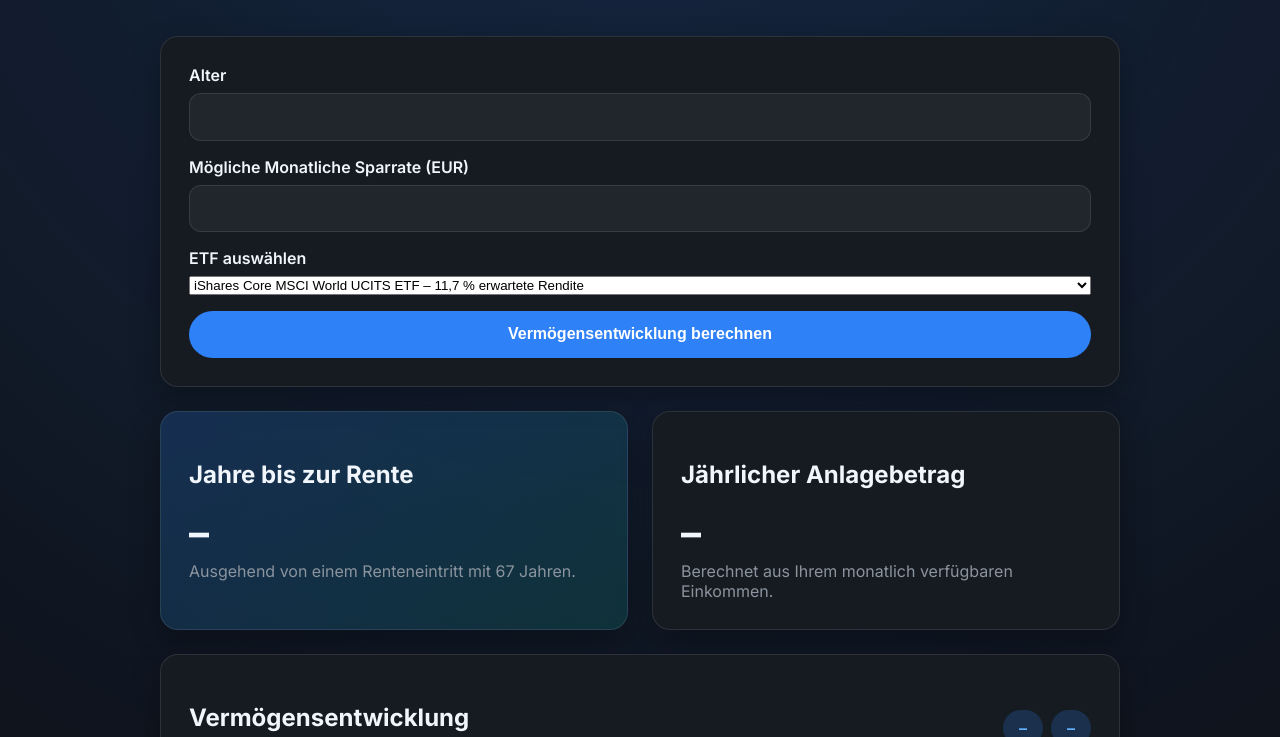
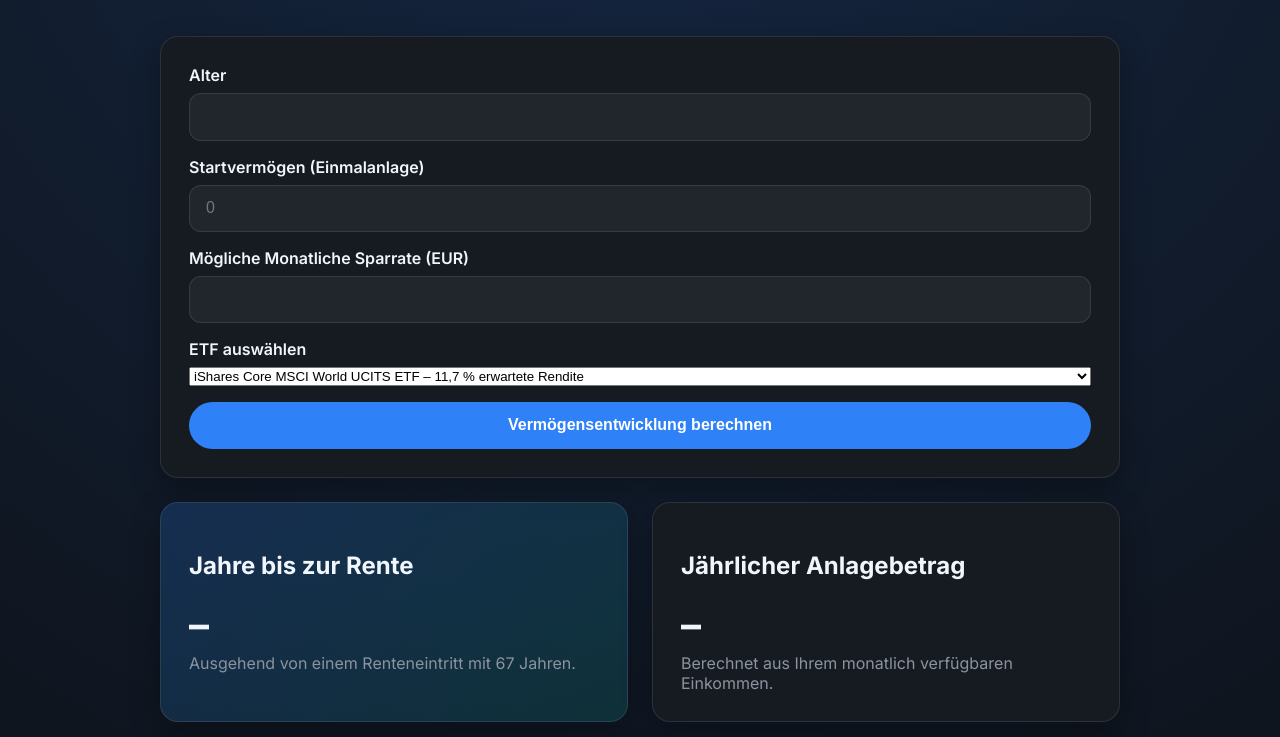
Before and after one commit to magnus-hg/finanzresilienz, a Flask app: page / in a window 1280 px wide. Shown: the part 283-1020 px from the top of the page. Run offline with Flask 3, Linux system fonts and the light colour scheme.

Commit message:
Add optional start capital to ETF projection

```diff
--- a/static/js/script.js
+++ b/static/js/script.js
@@ -2,6 +2,7 @@ const RETIREMENT_AGE = 67;
 
 const form = document.getElementById('projection-form');
 const ageInput = document.getElementById('age');
+const initialWealthInput = document.getElementById('initial-wealth');
 const incomeInput = document.getElementById('income');
 const etfSelect = document.getElementById('etf-choice');
 const yearsOutput = document.getElementById('years-to-retirement');
@@ -18,6 +19,9 @@ const savedUserData = window.userDataStore ? userDataStore.load() : {};
 function populateInitialValues() {
   if (typeof savedUserData.age === 'number') {
     ageInput.value = savedUserData.age;
+  }
+  if (typeof savedUserData.initialWealth === 'number') {
+    initialWealthInput.value = savedUserData.initialWealth;
   }
   if (typeof savedUserData.monthlyRate === 'number') {
     incomeInput.value = savedUserData.monthlyRate;
@@ -42,6 +46,7 @@ function persistNumberInput(input, key) {
 
 populateInitialValues();
 persistNumberInput(ageInput, 'age');
+persistNumberInput(initialWealthInput, 'initialWealth');
 persistNumberInput(incomeInput, 'monthlyRate');
 if (etfSelect) {
   etfSelect.addEventListener('change', () => {
@@ -75,13 +80,13 @@ function getSelectedEtfName() {
   return selectedOption?.dataset.label || selectedOption?.textContent || 'ETF';
 }
 
-function calculateProjection(age, monthlyIncome, returnRate) {
+function calculateProjection(age, monthlyIncome, returnRate, initialWealth = 0) {
   const yearsToRetirement = Math.max(RETIREMENT_AGE - age, 0);
   const annualContribution = monthlyIncome * 12;
   const dataPoints = [];
   const currentYear = new Date().getFullYear();
 
-  let wealth = 0;
+  let wealth = initialWealth;
   for (let year = 1; year <= yearsToRetirement; year += 1) {
     wealth = (wealth + annualContribution) * (1 + returnRate);
     dataPoints.push({
@@ -92,7 +97,7 @@ function calculateProjection(age, monthlyIncome, returnRate) {
     });
   }
 
-  const totalInvested = annualContribution * yearsToRetirement;
+  const totalInvested = initialWealth + annualContribution * yearsToRetirement;
 
   return {
     yearsToRetirement,
@@ -174,15 +179,24 @@ function updateChart(dataPoints) {
 }
 
 function runProjection(age, income, { silent = false } = {}) {
-  const hasValidValues =
-    Number.isFinite(age) && Number.isFinite(income) && age > 0 && income >= 0;
+  const initialWealthValue =
+    initialWealthInput?.value === '' || initialWealthInput?.value == null
+      ? 0
+      : Number(initialWealthInput.value);
+    const hasValidValues =
+      Number.isFinite(age) &&
+      Number.isFinite(income) &&
+      Number.isFinite(initialWealthValue) &&
+      age > 0 &&
+      income >= 0 &&
+      initialWealthValue >= 0;
 
-  if (!hasValidValues) {
-    if (!silent) {
-      alert('Bitte geben Sie gültige Werte für Alter und Einkommen ein.');
+    if (!hasValidValues) {
+      if (!silent) {
+        alert('Bitte geben Sie gültige Werte für Alter, Sparrate und Startvermögen ein.');
+      }
+      return false;
     }
-    return false;
-  }
 
   if (age >= RETIREMENT_AGE) {
     yearsOutput.textContent = '0';
@@ -200,12 +214,17 @@ function runProjection(age, income, { silent = false } = {}) {
 
   const returnRate = getSelectedReturnRate();
   const etfName = getSelectedEtfName();
-  const projection = calculateProjection(age, income, returnRate);
+  const projection = calculateProjection(
+    age,
+    income,
+    returnRate,
+    Number.isFinite(initialWealthValue) ? initialWealthValue : 0,
+  );
   updateOutputs(projection);
   updateChart(projection.dataPoints);
   if (chartNote) {
     chartNote.textContent =
-      'Die Berechnung nimmt an, dass Ihr verfügbarer Betrag einmal pro Jahr investiert wird und das gesamte Vermögen jedes Jahr um ' +
+      'Die Berechnung nimmt an, dass Ihr verfügbarer Betrag einmal pro Jahr investiert wird, ein optionales Startvermögen im ersten Jahr investiert wird und das gesamte Vermögen jedes Jahr um ' +
       formatPercent(returnRate) +
       ' wächst.';
   }
@@ -233,7 +252,8 @@ function handleFormSubmit(event) {
     return;
   }
 
-  userDataStore.save({ age, monthlyRate: income });
+  const initialWealth = Number(initialWealthInput?.value) || 0;
+  userDataStore.save({ age, monthlyRate: income, initialWealth });
 }
 
 const hasPrefilledValues = ageInput.value !== '' && incomeInput.value !== '';
--- a/templates/index.html
+++ b/templates/index.html
@@ -32,6 +32,17 @@
         <div class="field">
           <label for="age">Alter</label>
           <input type="number" id="age" name="age" min="18" max="100" required />
+        </div>
+        <div class="field">
+          <label for="initial-wealth">Startvermögen (Einmalanlage)</label>
+          <input
+            type="number"
+            id="initial-wealth"
+            name="initial-wealth"
+            min="0"
+            step="1000"
+            placeholder="0"
+          />
         </div>
         <div class="field">
           <label for="income">Mögliche Monatliche Sparrate (EUR)</label>
```
